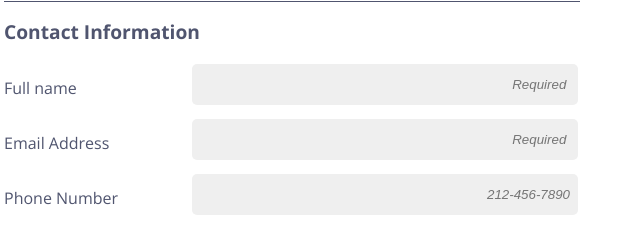
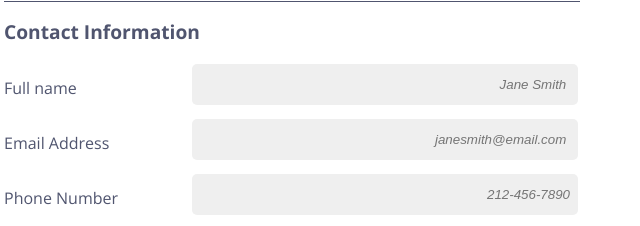
Before and after one commit to jamesbdev/tech-degree-unit-3, a plain HTML site: page index.html in a window 1280 px wide. Shown: the part 187-413 px from the top of the page, 348-988 px from the left. Drawn offline with nearby package versions, Linux system fonts and the light colour scheme.

Commit message:
add placeholder text for name and email

```diff
--- a/index.html
+++ b/index.html
@@ -31,7 +31,7 @@
               id="name"
               name="user_name"
               required
-              placeholder="Required "
+              placeholder="Jane Smith "
             />
           </div>
           <div>
@@ -41,7 +41,7 @@
               id="email"
               name="user_email"
               required
-              placeholder="Required "
+              placeholder="janesmith@email.com "
             />
           </div>
           <div>
```
